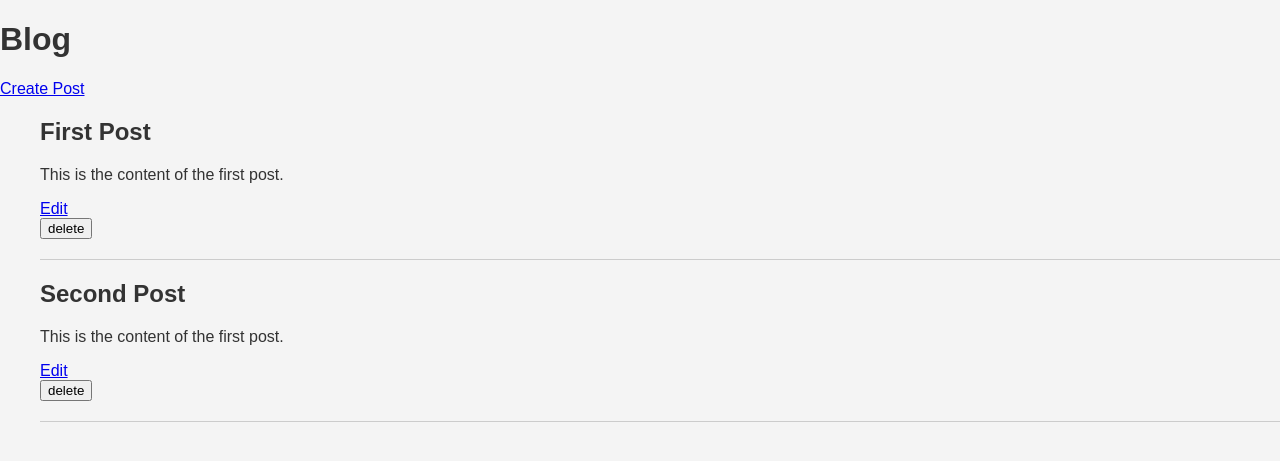
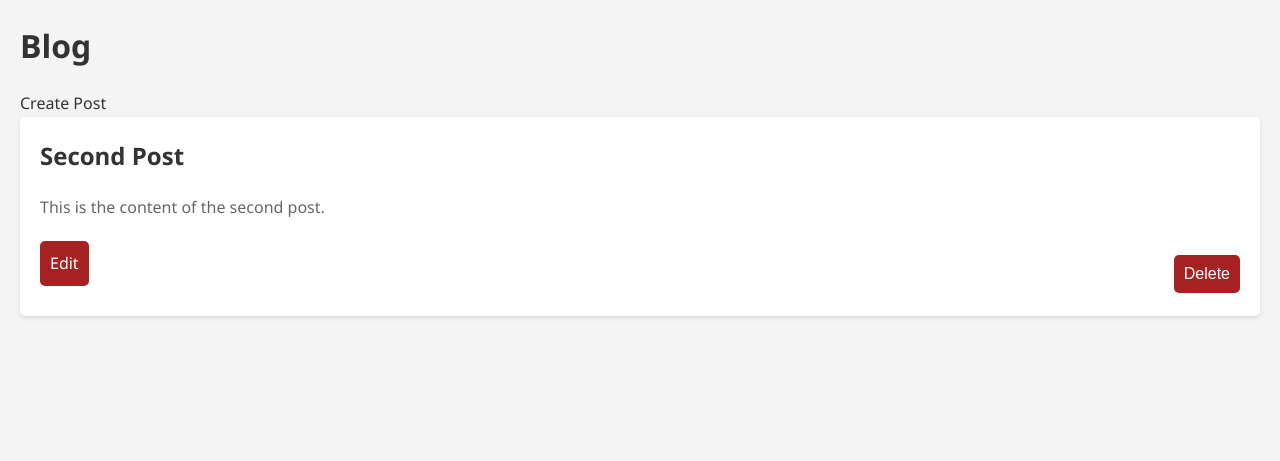
Before and after one commit to MealTeamSixNZ/blog, a Flask app: page / in a window 1280 px wide. Shown: the top 461 px of the page. Run offline with Flask 3, Linux system fonts and the light colour scheme.

Commit message:
Switched to using DB and added styling

```diff
--- a/app.py
+++ b/app.py
@@ -1,27 +1,80 @@
-from flask import Flask, flash, render_template, request, redirect, url_for
+from flask import Flask, g, flash, render_template, request, redirect, url_for
+import sqlite3
 
 app = Flask(__name__)
+DATABASE = 'database.db'
+
+# def get_db():
+#     db=getattr(g,'_database', None)
+#     if db is None:
+#         db = g._database = sqlite3.connect(DATABASE)
+#         db.row_factory = sqlite3.Row # this makes query results easier to work with
+#     return db
+
+# def init_db():
+#     with app.app_context():
+#         db = get_db()
+#         with app.open_resource('schema.sql', mode='r') as f:
+#             db.cursor().executescript(f.read())
+#         db.commit()
+
 posts = [
      {'id':1, 'title':'First Post','content':'This is the content of the first post.'},
-     {'id':2, 'title':'Second Post','content':'This is the content of the first post.'}
+     {'id':2, 'title':'Second Post','content':'This is the content of the second post.'}
 ]
 @app.route('/')
+# def index():
+#     db = get_db()
+#     cur = db.execute('SELECT id, title, content FROM posts ORDER BY id DESC')
+#     posts = cur.fetchall()
+#     return render_template('index.html', posts=posts)
+
 def index():
     return render_template('index.html', posts=posts)
+
+postsCount = len(posts) + 1
+
 @app.route('/create', methods=['GET','POST'])
+# def create():
+#     if request.method == 'POST':
+#         title = request.form['title']
+#         content = request.form['content']
+#         if not title or not content:
+#             flash('Title and content are required!')
+#         else:
+#             db = get_db()
+#             db.execute('INSERT INTO posts (title, content) VALUES (?,?)',[title, content])
+#             db.commit()
+#             return redirect(url_for('index'))
+#         return render_template('create.html')
+
 def create():
+    global postsCount
     if request.method == 'POST':
         title = request.form['title']
         content = request.form['content']
         if not title or not content:
             flash('Title and content is required!')
         else:
-            new_id = len(posts) + 1
-            new_post = {'id':new_id, 'title':title,'content':content}
+            postsCount += 1
+            new_post = {'id':postsCount, 'title':title,'content':content}
             posts.append(new_post)
             return redirect(url_for('index'))
     return render_template('create.html')
+
 @app.route('/edit/<int:post_id>', methods=['GET', 'POST'])
+# def edit(post_id):
+#     db = get_db()
+#     if request.method == 'POST':
+#         title = request.form['title']
+#         content = request.form['content']
+#         db.execute('UPDATE posts SET title = ?, content = ? WHERE id = ?', [title, content, post_id])
+#         db.commit()
+#         return redirect(url_for('index'))
+#     else:
+#         post = db.execute('SELECT id, title, content FROM posts WHERE id = ?', [post_id]).fetchone()
+#         return render_template('edit.html', post=post)
+
 def edit(post_id):
     post = next((post for post in posts if post['id'] == post_id), None)
     if post is None:
@@ -31,11 +84,20 @@
         post['content'] = request.form.get('content')
         return redirect(url_for('index'))
     return render_template('edit.html', post=post)
+
 @app.route('/delete/<int:post_id>', methods=['GET', 'POST'])
+# def delete(post_id):
+#     db = get_db()
+#     db.execute('DELETE FROM posts WHERE id = ?', [post_id])
+#     db.commit()
+#     return redirect(url_for('index'))
+
 def delete(post_id):
     global posts
+    print(post_id)
     posts = [post for post in posts if post['id'] != post_id]
     return redirect(url_for('index'))
 
 if __name__ == '__main__':
+        # init_db()
         app.run(debug=True)
--- /dev/null
+++ b/schema.sql
@@ -0,0 +1,6 @@
+DROP TABLE IF EXISTS posts;
+CREATE TABLE posts (
+    id INTEGER PRIMARY KEY AUTOINCREMENT,
+    title TEXT NOT NULL,
+    content TEXT NOT NULL
+);
--- a/static/style.css
+++ b/static/style.css
@@ -1,40 +1,112 @@
-body {
-    font-family: Arial, sans-serif;
+* {
+    box-sizing: border-box;
     margin: 0;
     padding: 0;
+}
+
+body {
+    font-family: 'Segoe UI', Tahoma, Geneva, Verdana, sans-serif;
     background-color: #f4f4f4;
     color: #333;
+    line-height: 1.6;
+    padding: 20px;
+    margin: 0;
+}
+
+a {
+    color: #333;
+    text-decoration: none;
+}
+
+ul {
+    list-style: none;
+}
+
+h1, h2 {
+    margin-bottom: 20px;
 }
 
 .post {
-    list-style-type: none;
+    background: #fff;
+    margin-bottom: 20px;
+    padding: 20px;
+    border-radius: 5px;
+    box-shadow: 0 2px 4px rgba(0,0,0,0.1);
 }
 
-.post {
-    border-bottom: 1px #ccc solid;
-    padding-bottom: 20px;
+/* Buttons */
+button[type="submit"], input[type="submit"] {
+    background: #5D93E1;
+    color: #fff;
+    border: none;
+    padding: 10px;
+    border-radius: 5px;
+    cursor: pointer;
+    font-size: 16px;
+}
+
+button.delBut {
+    background: #a62121;
+    color: #fff;
+    border: none;
+    margin-top: 10px;
+    padding: 10px;
+    border-radius: 5px;
+    cursor: pointer;
+    font-size: 16px;
+    align-self: flex-end;
+}
+
+.delete-form {
+    margin-left: auto;
+}
+
+.post-footer {
+    display: flex;
+    justify-content: space-between;
+    align-items: center;
+}
+
+a.editBut {
+    background: #a62121;
+    color: #fff;
+    border: none;
+    padding: 10px;
+    border-radius: 5px;
+    margin-bottom: 10px;
+    cursor: pointer;
+    font-size: 16px;
+}
+
+.post h2 {
+    margin-top: 0;
+}
+
+.post p {
+    color: #666;
     margin-bottom: 20px;
 }
 
-.container {
-    width: 80%;
-    margin: auto;
-    overflow: hidden;
+button:hover, input[type="submit"]:hover {
+    background: #457fca;
 }
 
-header {
-    background: #333;
-    color: #fff;
-    padding-top: 30px;
-    min-height: 70px;
-    border-bottom: #0779e4 3px solid;
-}
-header h1 {
-    text-align: center;
-    margin: 0;
-    padding-bottom: 10px;
+/* Form styles */
+form div {
+    margin-bottom: 20px;
 }
 
-.button:hover {
-    background: #055ca4;
+label {
+    display: block;
+    margin-bottom: 5px;
 }
+
+input[type="text"], textarea {
+    width: 100%;
+    padding: 10px;
+    border-radius: 5px;
+}
+
+textarea {
+    height: 100px;
+}
--- a/templates/index.html
+++ b/templates/index.html
@@ -1,23 +1,28 @@
 <!DOCTYPE html>
 <html>
+
 <head>
     <title>Simple Blog</title>
     <link rel="stylesheet" href="{{ url_for('static', filename='style.css') }}">
 </head>
+
 <body>
     <h1>Blog</h1>
     <a href="/create">Create Post</a>
     <ul class="Posts">
         {% for post in posts %}
-            <li class="post">
-                <h2>{{ post.title }}</h2>
-                <p>{{ post.content }}</p>
-                <a href="{{ url_for('edit', post_id=post.id) }}">Edit</a>
-                <form action="{{ url_for('delete', post_id=post.id) }}" method="post">
-                    <button type="submit">delete</button>
+        <li class="post">
+            <h2>{{ post.title }}</h2>
+            <p>{{ post.content }}</p>
+            <div class="post-footer">
+                <a class="editBut" href="{{ url_for('edit', post_id=post.id) }}">Edit</a>
+                <form class="delete-form" action="{{ url_for('delete', post_id=post.id) }}" method="post">
+                    <button class="delBut" type="submit">Delete</button>
                 </form>
-            </li>
+            </div>
+        </li>
         {% endfor %}
     </ul>
 </body>
+
 </html>
```
Also changed, not shown: database.db (added).
